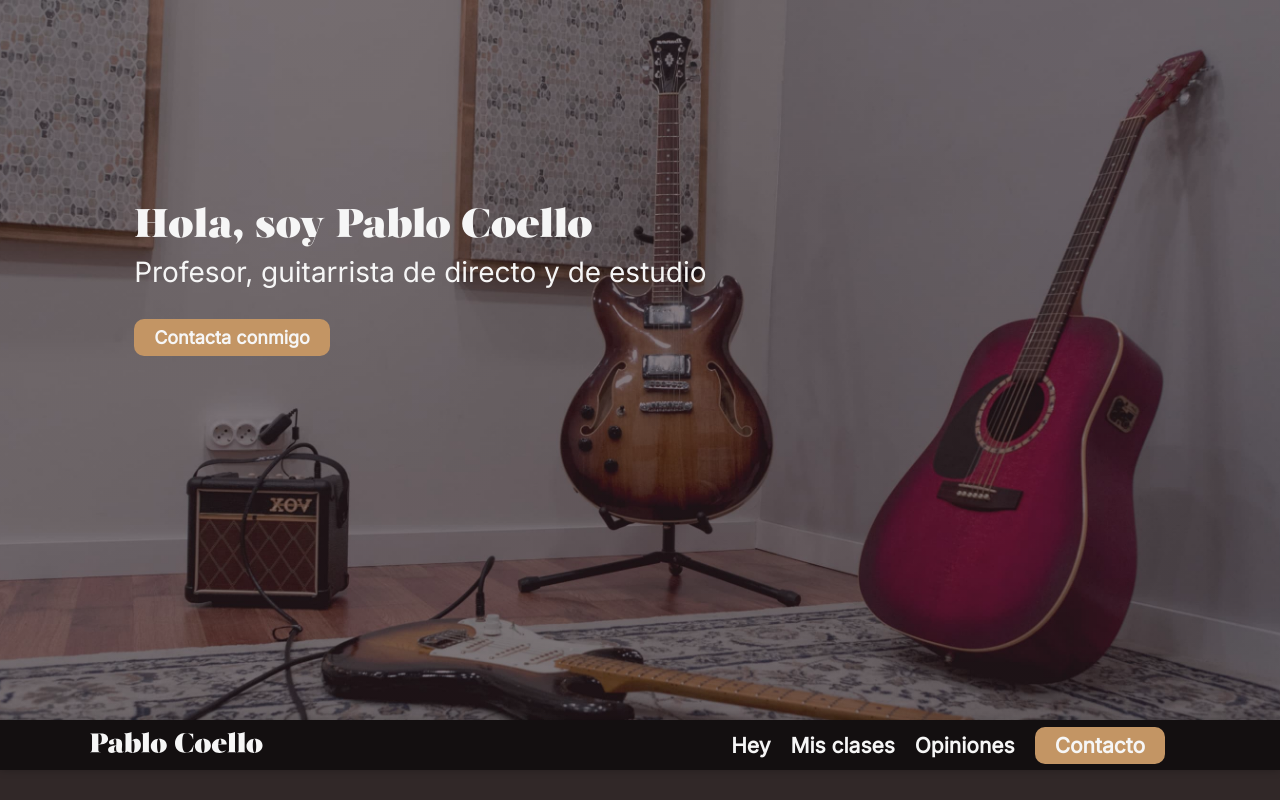
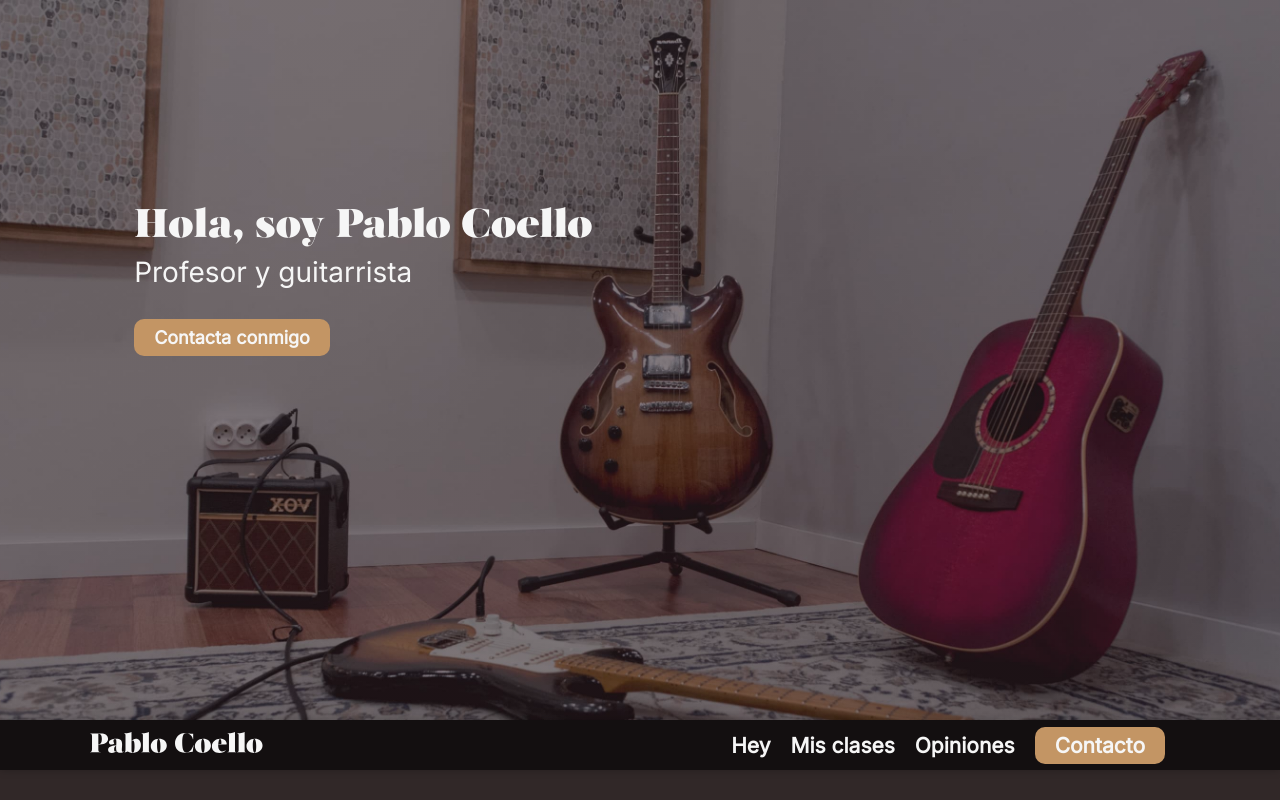
Before and after one commit to cristianurba/webPabloCoello, a plain HTML site: page index.html in a window 1280 px wide. Shown: the top 800 px of the page. Drawn offline with nearby package versions, Linux system fonts and the light colour scheme; files whose address does not match are found by name.

Commit message:
Cambio del h3 del hero

```diff
--- a/index.html
+++ b/index.html
@@ -23,7 +23,7 @@
         <div class="container col-12">
             <div class="offset-lg-1 col-lg-8 hero-content">
                 <h1 class="title">Hola, soy Pablo Coello</h1>
-                <h3>Profesor, guitarrista de directo y de estudio</h3>
+                <h3>Profesor y guitarrista</h3>
                 <a class="bttn" href="#contacto">Contacta conmigo</a>
             </div>
         </div>
```
